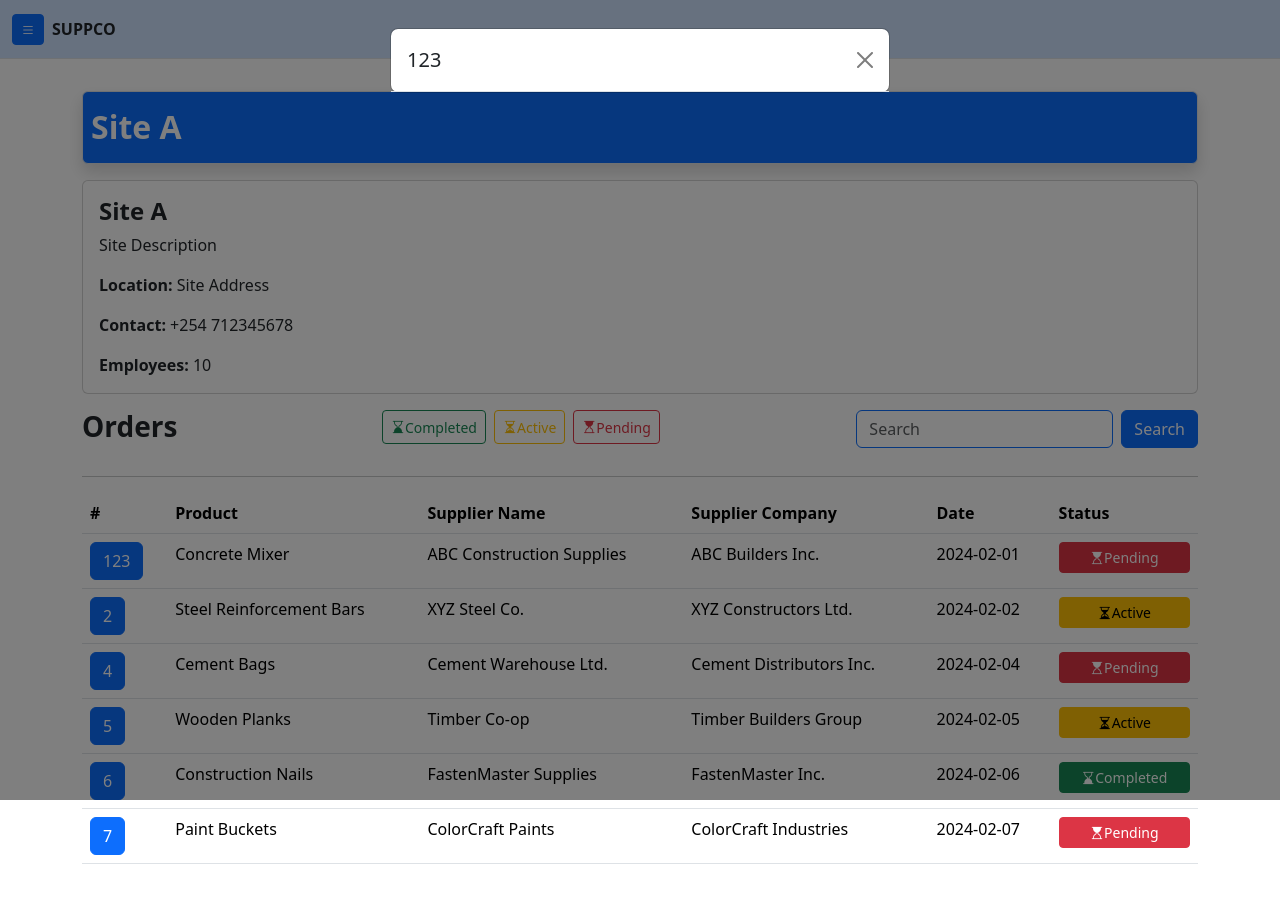
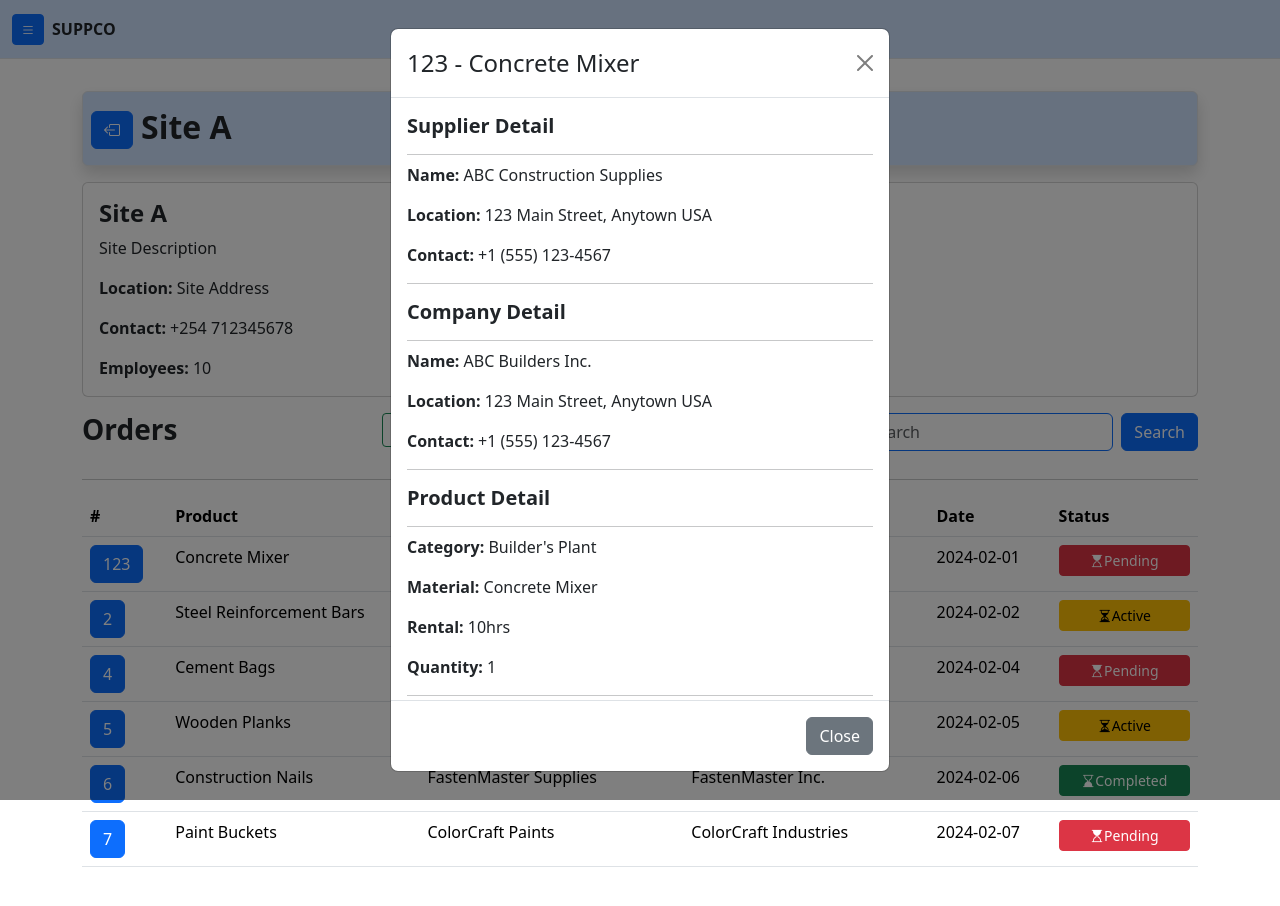
Before and after one commit to dalienst/suppco-contractor, a React (Create React App) app: page /sites/1/detail in a window 1280 px wide. Both pictures are taken after a click on the button "123". Shown: the top 906 px of the page. Built offline with nearby package versions, Linux system fonts and the light colour scheme.

Commit message:
complete modal

```diff
--- a/src/components/pages/PageBanner.jsx
+++ b/src/components/pages/PageBanner.jsx
@@ -1,9 +1,15 @@
 import React from "react";
+import { Link } from "react-router-dom";
 
-function PageBanner({ name }) {
+function PageBanner({ name, link }) {
   return (
     <>
-      <h2 className="fw-bold py-3 mb-3 border px-2 rounded bg-primary text-white shadow">
+      <h2 className="fw-bold py-3 mb-3 border px-2 rounded bg-primary-subtle  shadow">
+        <span>
+          <Link className="btn btn-primary me-2" to={link}>
+            <i className="bi bi-box-arrow-left"></i>
+          </Link>
+        </span>
         {name}
       </h2>
     </>
--- a/src/data/SiteData.jsx
+++ b/src/data/SiteData.jsx
@@ -267,7 +267,7 @@ const siteData = [
   {
     id: 2,
     image: "",
-    name: "Site A",
+    name: "Site B",
     description: "Site Description",
     address: "Site Address",
     phone: "+254 712345678",
@@ -682,7 +682,7 @@ const siteData = [
   {
     id: 3,
     image: "",
-    name: "Site A",
+    name: "Site C",
     description: "Site Description",
     address: "Site Address",
     phone: "+254 712345678",
@@ -1165,7 +1165,7 @@ const siteData = [
   {
     id: 4,
     image: "",
-    name: "Site A",
+    name: "Site D",
     description: "Site Description",
     address: "Site Address",
     phone: "+254 712345678",
@@ -1385,7 +1385,7 @@ const siteData = [
   {
     id: 5,
     image: "",
-    name: "Site A",
+    name: "Site E",
     description: "Site Description",
     address: "Site Address",
     phone: "+254 712345678",
--- a/src/layouts/sites/SiteOrderModal.jsx
+++ b/src/layouts/sites/SiteOrderModal.jsx
@@ -2,18 +2,207 @@ import React from "react";
 import Modal from "react-bootstrap/Modal";
 
 const SiteOrderModal = ({ onClose, order }) => {
+  const productDetail = order?.productDetail?.detail;
+  const paymentPlan = order?.productDetail?.paymentPlan;
+  const deliveryPlan = order?.productDetail?.deliveryPlan;
+  const supplierDetail = order?.supplierDetail;
+  const supplierCompany = order?.supplierCompanyDetail;
+
   return (
     <>
-      <Modal show={true} onHide={onClose}>
+      <Modal
+        show={true}
+        onHide={onClose}
+        dialogClassName="modal-dialog modal-dialog-scrollable"
+      >
         <div className="modal-header">
-            <h5 className="modal-title">
-                {order.id}
-            </h5>
+          <h4 className="modal-title">
+            {order.id} - {order.product}
+          </h4>
           <button
             type="button"
             className="btn-close"
             onClick={onClose}
           ></button>
+        </div>
+
+        <div className="modal-body">
+          {/* supplier detail */}
+          <div className="mb-3">
+            <h5 className="fw-semibold mb-2">Supplier Detail</h5>
+            <hr className="mb-2" />
+            <p>
+              <strong>Name: </strong>
+              {supplierDetail.name}
+            </p>
+            <p>
+              <strong>Location: </strong>
+              {supplierDetail.address}
+            </p>
+            <p>
+              <strong>Contact: </strong>
+              {supplierDetail.phone}
+            </p>
+            <hr className="mb-3" />
+          </div>
+          {/* end of supplier detail */}
+
+          {/* supplier company detail */}
+          <div className="mb-3">
+            <h5 className="fw-semibold mb-2">Company Detail</h5>
+            <hr className="mb-2" />
+            <p>
+              <strong>Name: </strong>
+              {supplierCompany.name}
+            </p>
+            <p>
+              <strong>Location: </strong>
+              {supplierCompany.address}
+            </p>
+            <p>
+              <strong>Contact: </strong>
+              {supplierCompany.phone}
+            </p>
+            <hr className="mb-3" />
+          </div>
+          {/* end of supplier company detail */}
+
+          {/* product detail */}
+          <div className="mb-3">
+            <h5 className="fw-semibold mb-2">Product Detail</h5>
+            <hr className="mb-2" />
+            <p>
+              <strong>Category: </strong>
+              {productDetail.category}
+            </p>
+            {productDetail?.subCategory !== "N/A" ? (
+              <>
+                <p>
+                  <strong>Sub-category: </strong>
+                  {productDetail?.subCategory}
+                </p>
+              </>
+            ) : null}
+
+            <p>
+              <strong>Material: </strong>
+              {productDetail?.material}
+            </p>
+            {productDetail?.rental !== "N/A" ? (
+              <>
+                <p>
+                  <strong>Rental: </strong>
+                  {productDetail.rental}
+                </p>
+              </>
+            ) : null}
+
+            <p>
+              <strong>Quantity: </strong>
+              {productDetail.quantity}
+            </p>
+            <hr className="mb-3" />
+          </div>
+          {/* end of product detail */}
+
+          {/* delivery detail */}
+          <div className="mb-3">
+            <h5 className="fw-semibold mb-2">Delivery Detail</h5>
+            <hr className="mb-2" />
+            <p>
+              <strong>Option: </strong>
+              {deliveryPlan?.option}
+            </p>
+
+            <p>
+              <strong>Destination: </strong>
+              {deliveryPlan?.destination}
+            </p>
+
+            <p>
+              <strong>Pricing Method: </strong>
+              {deliveryPlan?.pricing}
+            </p>
+
+            <p>
+              <strong>Cost: </strong>
+              {deliveryPlan.cost}
+            </p>
+
+            <hr className="mb-3" />
+          </div>
+          {/* end of delivery detail */}
+
+          {/* payment detail */}
+          <div className="mb-3">
+            <h5 className="fw-semibold mb-2">Payment Detail</h5>
+            <hr className="mb-2" />
+            <p>
+              <strong>Product Price: </strong>
+              {paymentPlan?.price}
+            </p>
+
+            <p>
+              <strong>Plan: </strong>
+              {paymentPlan?.plan}
+            </p>
+
+            <p>
+              <strong>Method: </strong>
+              {paymentPlan?.method}
+            </p>
+
+            <p>
+              <strong>Total: </strong>
+              {paymentPlan?.total}
+            </p>
+
+            {paymentPlan?.deposit !== "N/A" ? (
+              <>
+                <p>
+                  <strong>Deposit: </strong>
+                  {paymentPlan?.deposit}
+                </p>
+              </>
+            ) : null}
+            {paymentPlan?.breakdown !== "N/A" ? (
+              <>
+                <strong>Payment Breakdown:</strong>
+                <div className="table-responsive">
+                  <table className="table table-bordered">
+                    <thead>
+                      <tr>
+                        <th>Plan</th>
+                        <th>Amount</th>
+                        <th>Date</th>
+                        <th>Percentage</th>
+                      </tr>
+                    </thead>
+                    <tbody>
+                      {Object.entries(paymentPlan?.breakdown).map(
+                        ([key, plan], index) => (
+                          <tr key={index}>
+                            <td>{key}</td>
+                            <td>{plan?.amount}</td>
+                            <td>{plan?.date}</td>
+                            <td>{plan?.percentage}</td>
+                          </tr>
+                        )
+                      )}
+                    </tbody>
+                  </table>
+                </div>
+              </>
+            ) : null}
+
+            <hr className="mb-3" />
+          </div>
+          {/* end of delivery detail */}
+        </div>
+        <div className="modal-footer">
+          <button className="btn btn-secondary" onClick={onClose}>
+            Close
+          </button>
         </div>
       </Modal>
     </>
--- a/src/pages/SiteDetail.jsx
+++ b/src/pages/SiteDetail.jsx
@@ -4,6 +4,7 @@ import { siteData } from "../data/SiteData";
 import PageBanner from "../components/pages/PageBanner";
 import Button from "react-bootstrap/Button";
 import SiteOrderModal from "../layouts/sites/SiteOrderModal";
+import { publicLinks } from "../constants/links";
 
 function SiteDetail() {
   const { siteId } = useParams();
@@ -54,7 +55,7 @@ function SiteDetail() {
   return (
     <>
       <div className="container py-3">
-        <PageBanner name={selectedSite.name} />
+        <PageBanner name={selectedSite.name} link={publicLinks.Sites} />
 
         {/* Site information section */}
         <section className="mb-3">
```
